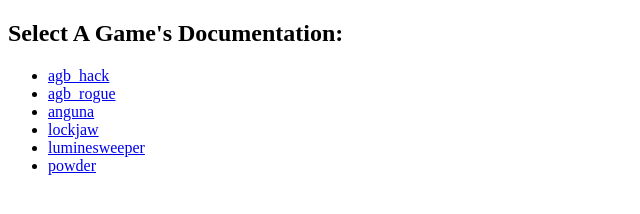
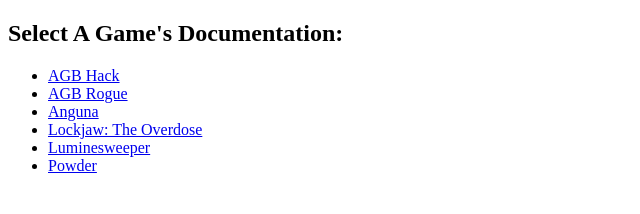
Before and after one commit to Pilcrow182/Pilcrow182.github.io, a plain HTML site: page homebrew_gba/docs/index.html in a window 1280 px wide. Shown: the whole page, without its empty margins (0-640 px from the left). Drawn offline with Linux system fonts and the light colour scheme.

Commit message:
Improve doc list titles

```diff
--- a/homebrew_gba/docs/index.html
+++ b/homebrew_gba/docs/index.html
@@ -7,12 +7,12 @@
     <body>
         <h2>Select A Game's Documentation:</h2>
         <ul>
-            <li><a href="./agb_hack/index.html">agb_hack</a></li>
-            <li><a href="./agb_rogue/index.html">agb_rogue</a></li>
-            <li><a href="./anguna/index.html">anguna</a></li>
-            <li><a href="./lockjaw/index.html">lockjaw</a></li>
-            <li><a href="./luminesweeper/index.html">luminesweeper</a></li>
-            <li><a href="./powder/index.html">powder</a></li>
+            <li><a href="./agb_hack/index.html">AGB Hack</a></li>
+            <li><a href="./agb_rogue/index.html">AGB Rogue</a></li>
+            <li><a href="./anguna/index.html">Anguna</a></li>
+            <li><a href="./lockjaw/index.html">Lockjaw: The Overdose</a></li>
+            <li><a href="./luminesweeper/index.html">Luminesweeper</a></li>
+            <li><a href="./powder/index.html">Powder</a></li>
         </ul>
     </body>
 </html>
```
